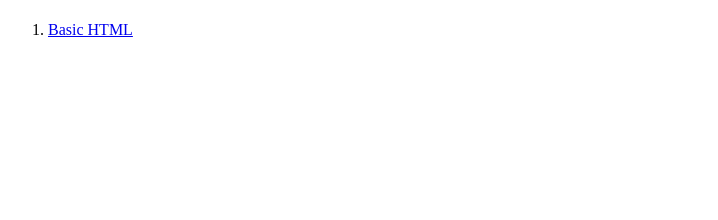
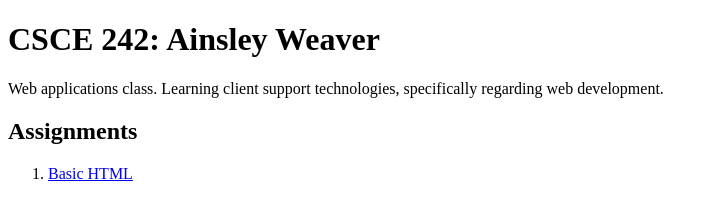
Before and after one commit to aweaver422/aweaver422.github.io, a plain HTML site: page csce242/index.html in a window 1280 px wide. Shown: the whole page, without its empty margins (0-718 px from the left). Drawn offline with Linux system fonts and the light colour scheme.

Commit message:
updated index.html

```diff
--- a/csce242/index.html
+++ b/csce242/index.html
@@ -6,10 +6,10 @@
         <title>CSCE 242: Ainsley Weaver</title>
     </head>
     <body>
-        <h1></h1>
-        <p>
+        <h1>CSCE 242: Ainsley Weaver</h1>
+        <p>Web applications class. Learning client support technologies, specifically regarding web development.</p>
 
-        </p>
+        <h2>Assignments</h2>
         <ol>
             <li><a href="assignments/01html/index.html">Basic HTML</a></li>
         </ol>
```
